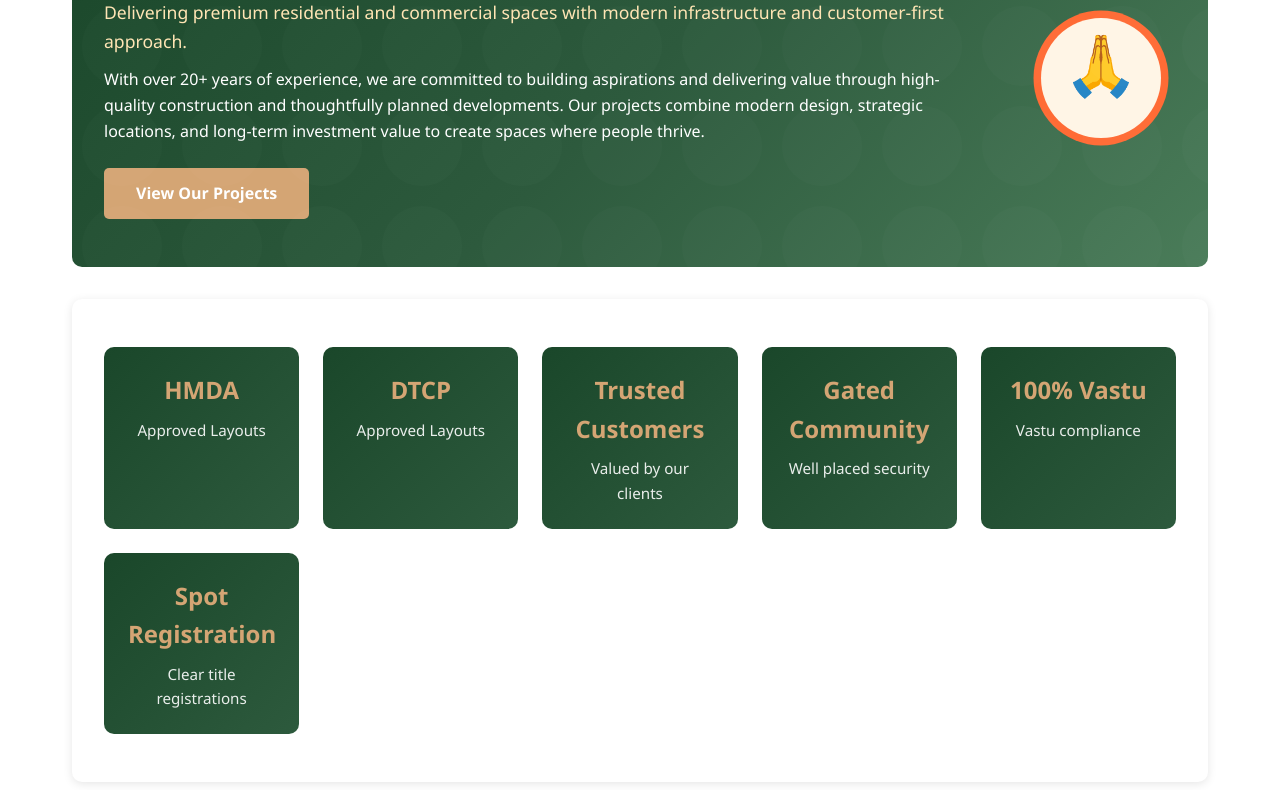
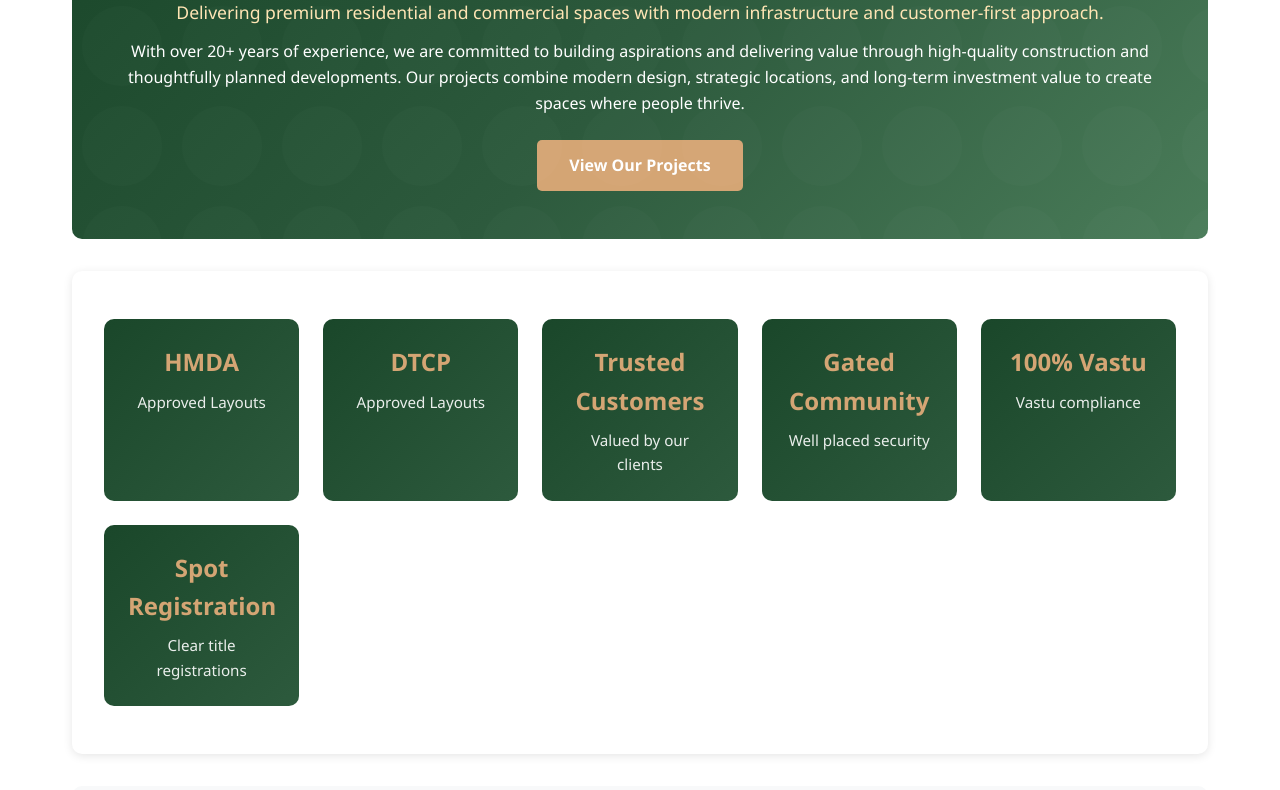
Before and after one commit to ajayakula9/html-website-, a plain HTML site: page index.html in a window 1280 px wide. Shown: the part 218-1008 px from the top of the page. Drawn offline with Linux system fonts and the light colour scheme.

Commit message:
Remove hands symbol image from hero section

```diff
--- a/index.html
+++ b/index.html
@@ -35,13 +35,6 @@
                     <p class="subheading">Delivering premium residential and commercial spaces with modern infrastructure and customer-first approach.</p>
                     <p class="intro">With over 20+ years of experience, we are committed to building aspirations and delivering value through high-quality construction and thoughtfully planned developments. Our projects combine modern design, strategic locations, and long-term investment value to create spaces where people thrive.</p>
                     <a href="#projects" class="cta-button">View Our Projects</a>
-                </div>
-                <div class="hero-image">
-                    <svg class="vinayaka-idol" viewBox="0 0 200 200" xmlns="http://www.w3.org/2000/svg">
-                        <circle cx="100" cy="100" r="90" fill="#FF6B35" />
-                        <circle cx="100" cy="100" r="80" fill="#FFF5E6" />
-                        <text x="100" y="110" font-size="80" text-anchor="middle">🙏</text>
-                    </svg>
                 </div>
             </div>
         </section>
--- a/styles.css
+++ b/styles.css
@@ -108,23 +108,13 @@ main {
     display: flex;
     align-items: center;
     justify-content: center;
-    gap: 3rem;
     max-width: 1200px;
     margin: 0 auto;
 }
 
-.hero-image {
-    flex: 0 0 auto;
-}
-
-.vinayaka-idol {
-    width: 150px;
-    height: 150px;
-}
-
 .hero-text {
     flex: 1;
-    text-align: left;
+    text-align: center;
 }
 
 .main-heading {
```
